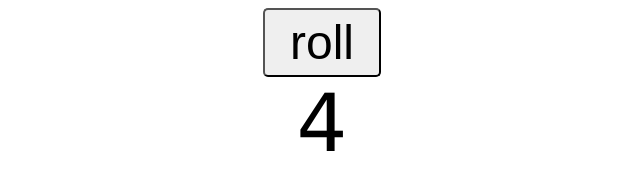
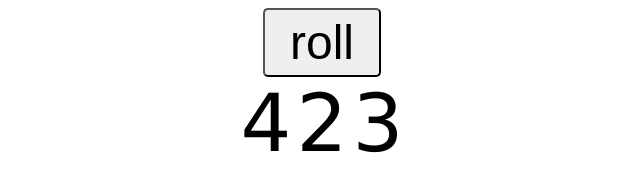
Before and after one commit to Kimbahir/js_basics, a plain HTML site: page random_number/index.html in a window 1280 px wide. Both pictures are taken after a click on the button "roll". Shown: the whole page, without its empty margins (318-958 px from the left). Drawn offline with Linux system fonts and the light colour scheme.

Commit message:
Adding stuff

```diff
--- a/random_number/index.html
+++ b/random_number/index.html
@@ -8,7 +8,9 @@
 </head>
 <body>
     <button id="rollBtn">roll</button><br>
-    <label id="rollLbl"></label>
+    <label id="rollLbl1" class="rollLbl"></label>
+    <label id="rollLbl2" class="rollLbl"></label>
+    <label id="rollLbl3" class="rollLbl"></label>
     <script src="index.js"></script>
 </body>
 </html>
--- a/random_number/index.js
+++ b/random_number/index.js
@@ -1,14 +1,19 @@
 
 
 const rollBtn = document.getElementById('rollBtn');
-const rollLbl = document.getElementById('rollLbl');
+const rollLbl1 = document.getElementById('rollLbl1');
+const rollLbl2 = document.getElementById('rollLbl2');
+const rollLbl3 = document.getElementById('rollLbl3');
 
 const min = 1
 const max = 6
 
-let randomNum;
+const randomNumber = (min, max) => {
+    return Math.floor(Math.random() * (max - min + 1)) + min;
+}
 
 rollBtn.onclick = function() {
-    randomNum = Math.floor(Math.random() * (max - min + 1)) + min;
-    rollLbl.textContent = randomNum;
+    rollLbl1.textContent = randomNumber(min, max);
+    rollLbl2.textContent = randomNumber(min, max);
+    rollLbl3.textContent = randomNumber(min, max);
     }
--- a/random_number/style.css
+++ b/random_number/style.css
@@ -7,6 +7,6 @@ body {
     padding: 5px 25px;
     border-radius: 5px;
 }
-#rollLbl {
+.rollLbl {
     font-size: 5em;
 }
```
Also changed, not shown: 1 other file.
